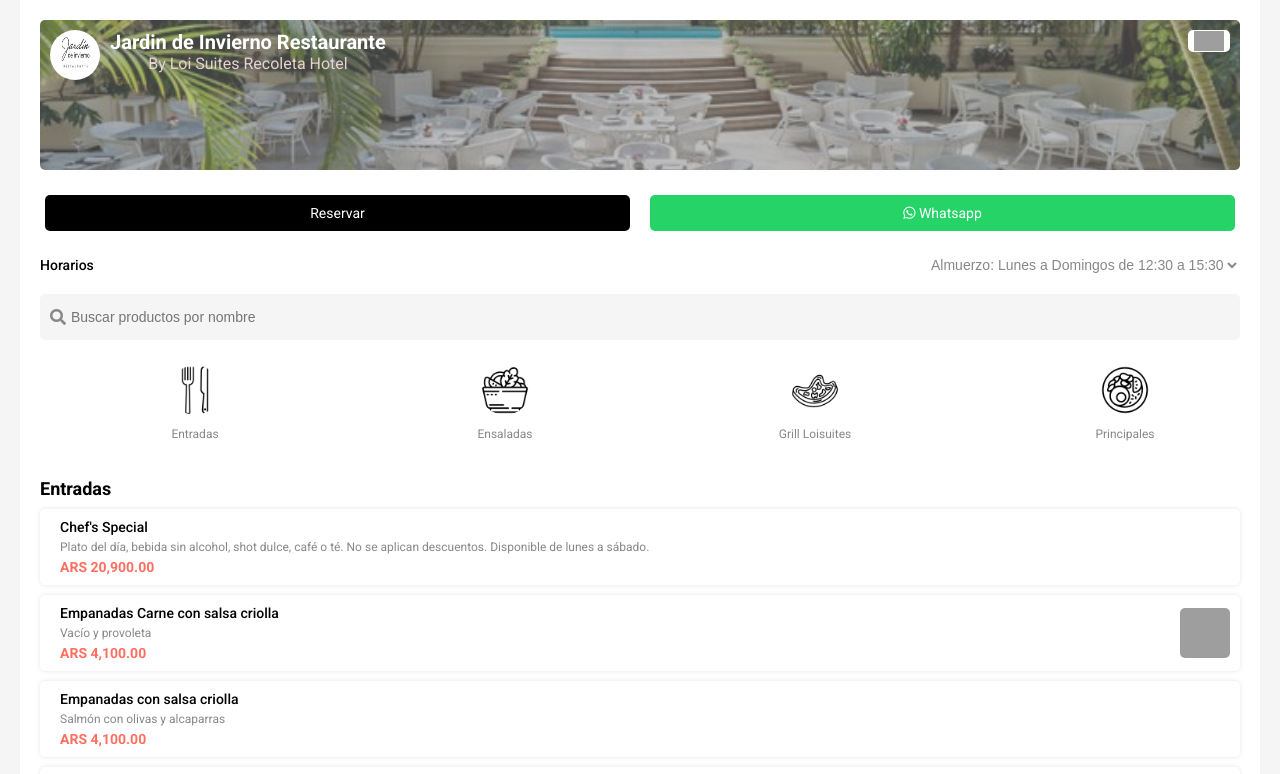
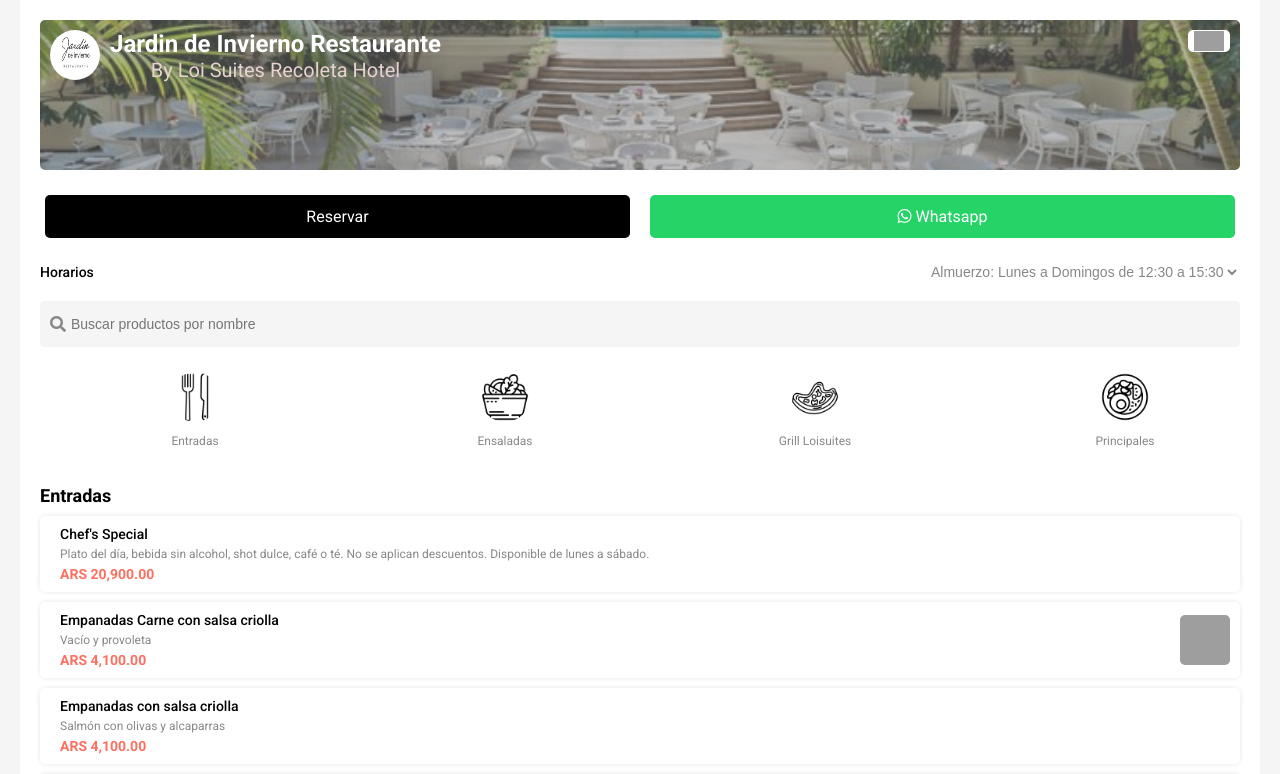
Before and after one commit to matuq83/jardinDeInvierno, a website: page index.html in a window 1280 px wide. Shown: the top 774 px of the page. Drawn offline with Linux system fonts and the light colour scheme; grey boxes are pictures that could not be loaded.

Commit message:
aumentando tamaño de font-size de titulo

```diff
--- a/CSS/styles.css
+++ b/CSS/styles.css
@@ -38,14 +38,14 @@
 
 .header .title h1 {
    margin: 0;
-   font-size: 20px;
+   font-size: 24px;
    font-weight: 700;
    color: white;
 }
 
 .header .title p {
    margin: 0;
-   font-size: 16px;
+   font-size: 20px;
    color: #e7d1d1;
 }
 
@@ -110,11 +110,11 @@
 
 .delivery-options a {
    flex: 1;
-   padding: 10px;
+   padding: 12px 15px;
    margin: 5px;
    border: none;
    border-radius: 5px;
-   font-size: 14px;
+   font-size: 16px;
    text-align: center;
    text-decoration: none;
    color: #fff;
@@ -286,38 +286,6 @@
    color: #888;
 }
 
-/* Responsive adjustments */
-/*@media (max-width: 768px) {
-   .header img.background {
-      height: 120px;
-   }
-
-   .header .title h1 {
-      font-size: 16px;
-   }
-
-   .header .title p {
-      font-size: 12px;
-   }
-
-   .delivery-options a {
-      font-size: 12px;
-      padding: 8px;
-      margin: 5px 0;
-   }
-
-   #backToTop {
-      width: 40px;
-      height: 40px;
-      bottom: 15px;
-      right: 15px;
-   }
-
-   .categories .category {
-      flex: 0 0 33%;
-   }
-}
-   */
 
    @media (max-width: 768px) {
       .header .title h1 {
```
